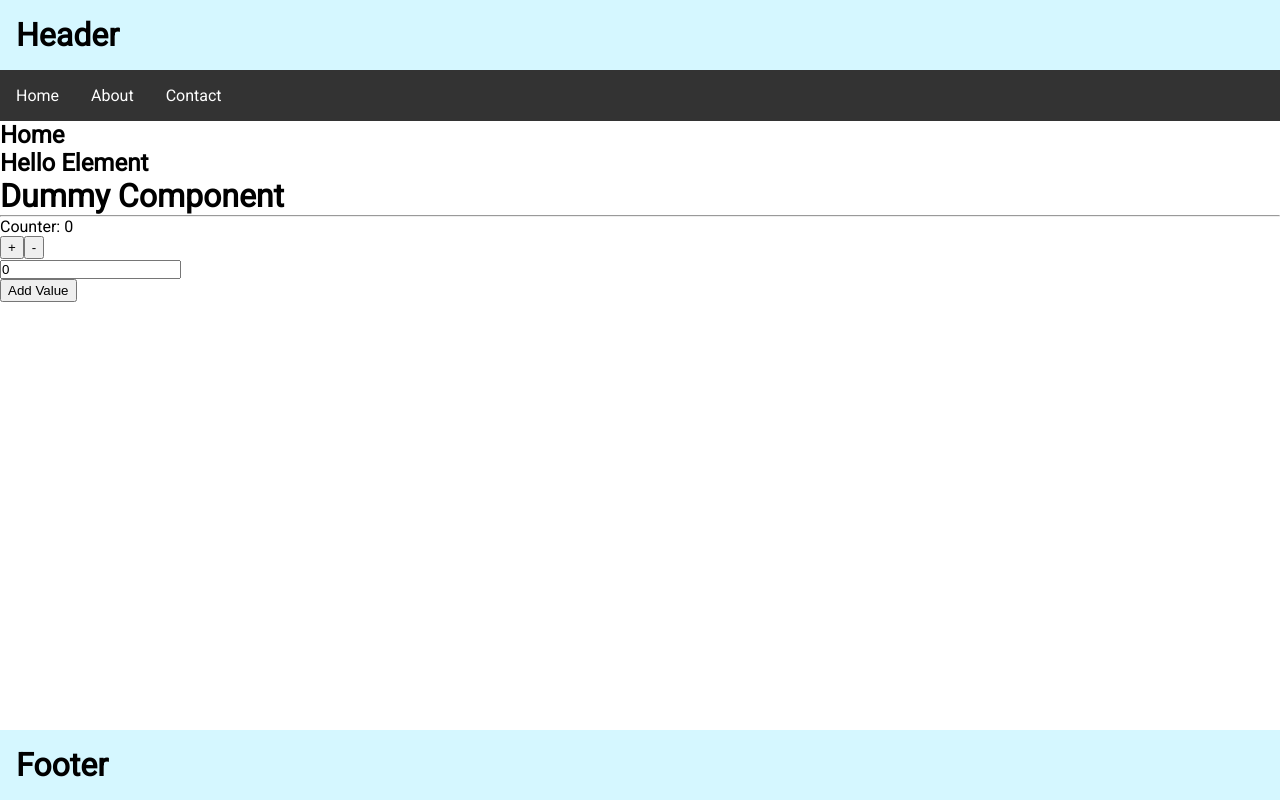
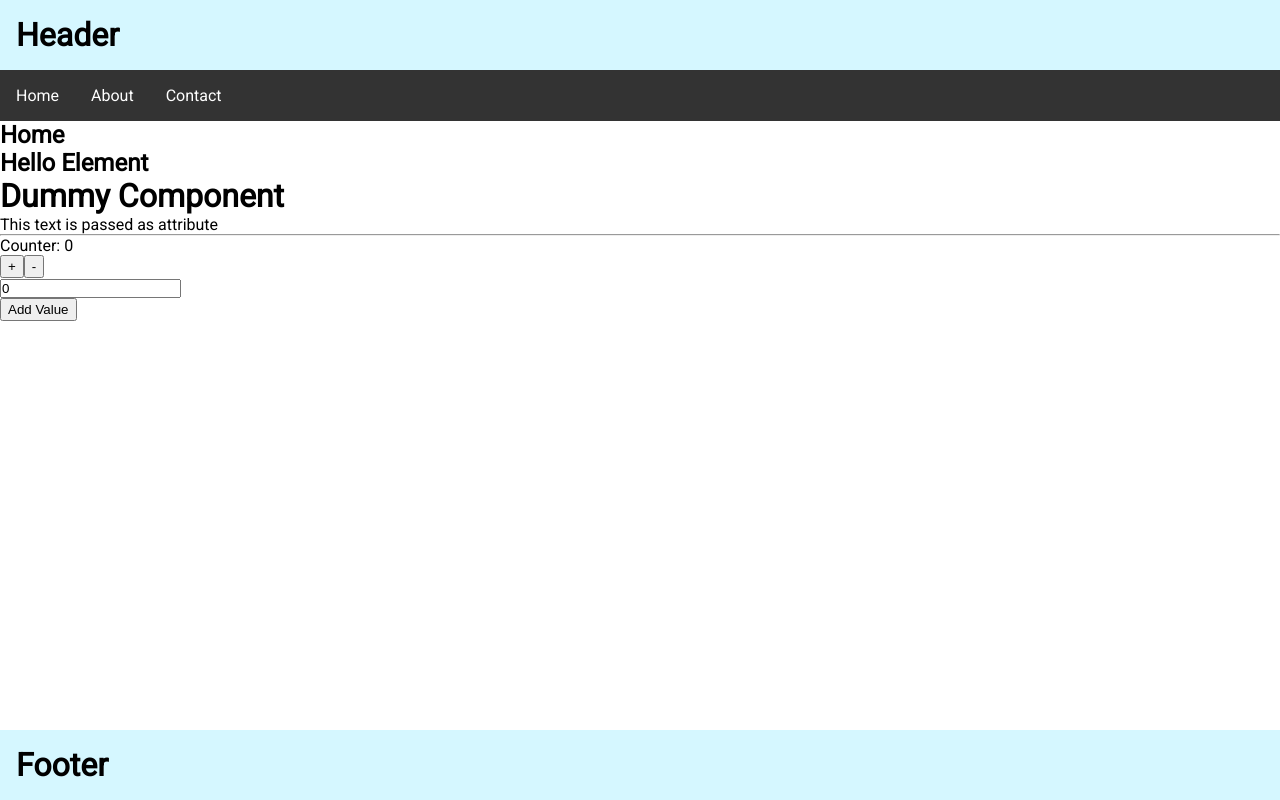
Before and after one commit to iamahmudul/react-redux, a React (Create React App) app: page / in a window 1280 px wide. Built offline with nearby package versions, Linux system fonts and the light colour scheme.

Commit message:
adding dummy component

```diff
--- a/src/components/Dummy.jsx
+++ b/src/components/Dummy.jsx
@@ -1,17 +1,11 @@
 import React from "react";
 
 export class Dummy extends React.Component {
-    constructor(props) {
-        super();
-        /* this.setState({
-            text: props.withText
-        }) */
-    }
     render() {
         return (
             <>
                 <h1>Dummy Component</h1>
-                {/* {this.state.text} */}
+                {this.props.withText}
             </>
         )
     };
--- a/src/components/Home.jsx
+++ b/src/components/Home.jsx
@@ -33,7 +33,7 @@ const Home = () => {
             <div>
                 {element}
             </div>
-            <Dummy />
+            <Dummy withText='This text is passed as attribute' />
             <hr />
             <p>Counter: {counter}</p>
             <div>
```
